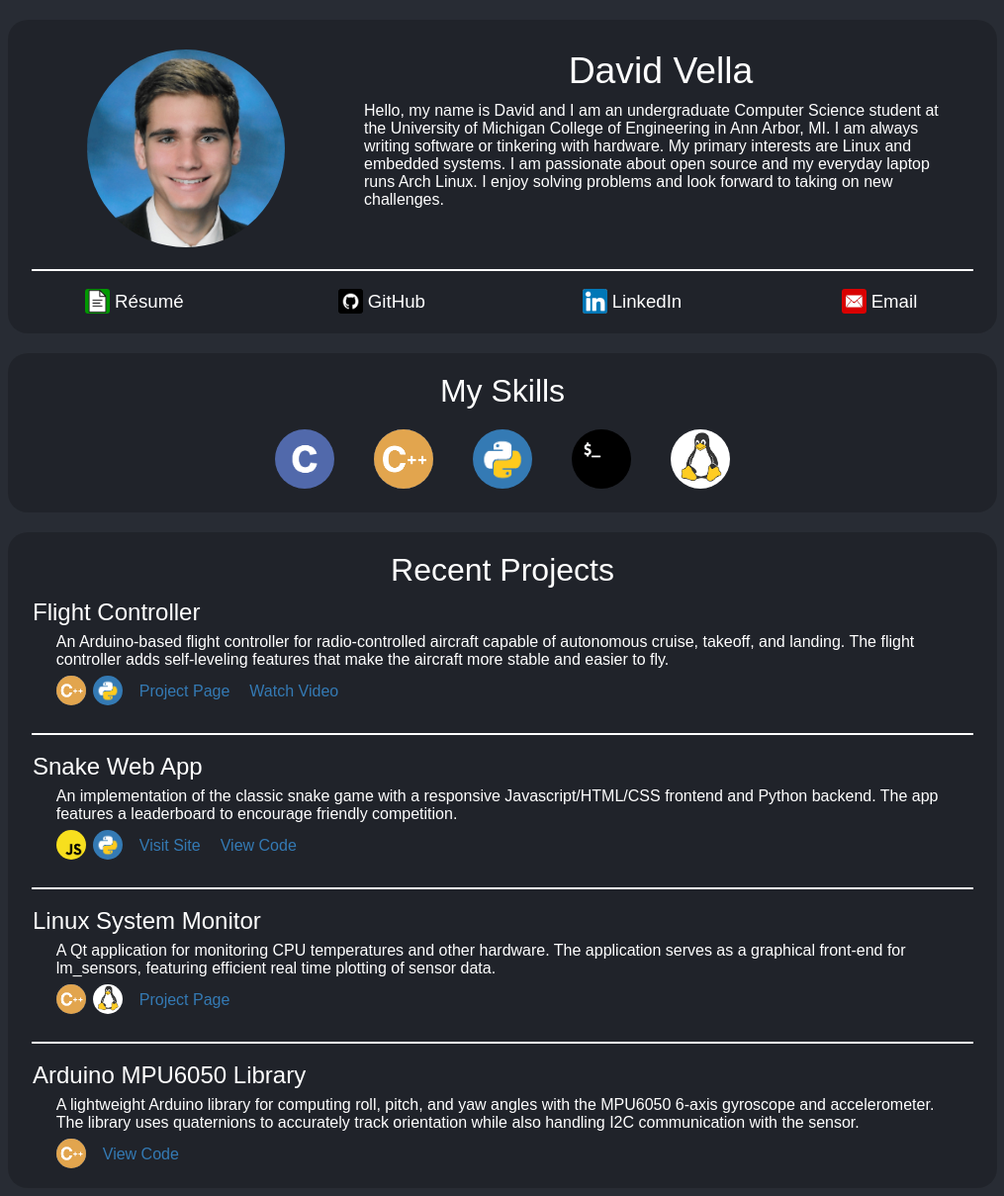
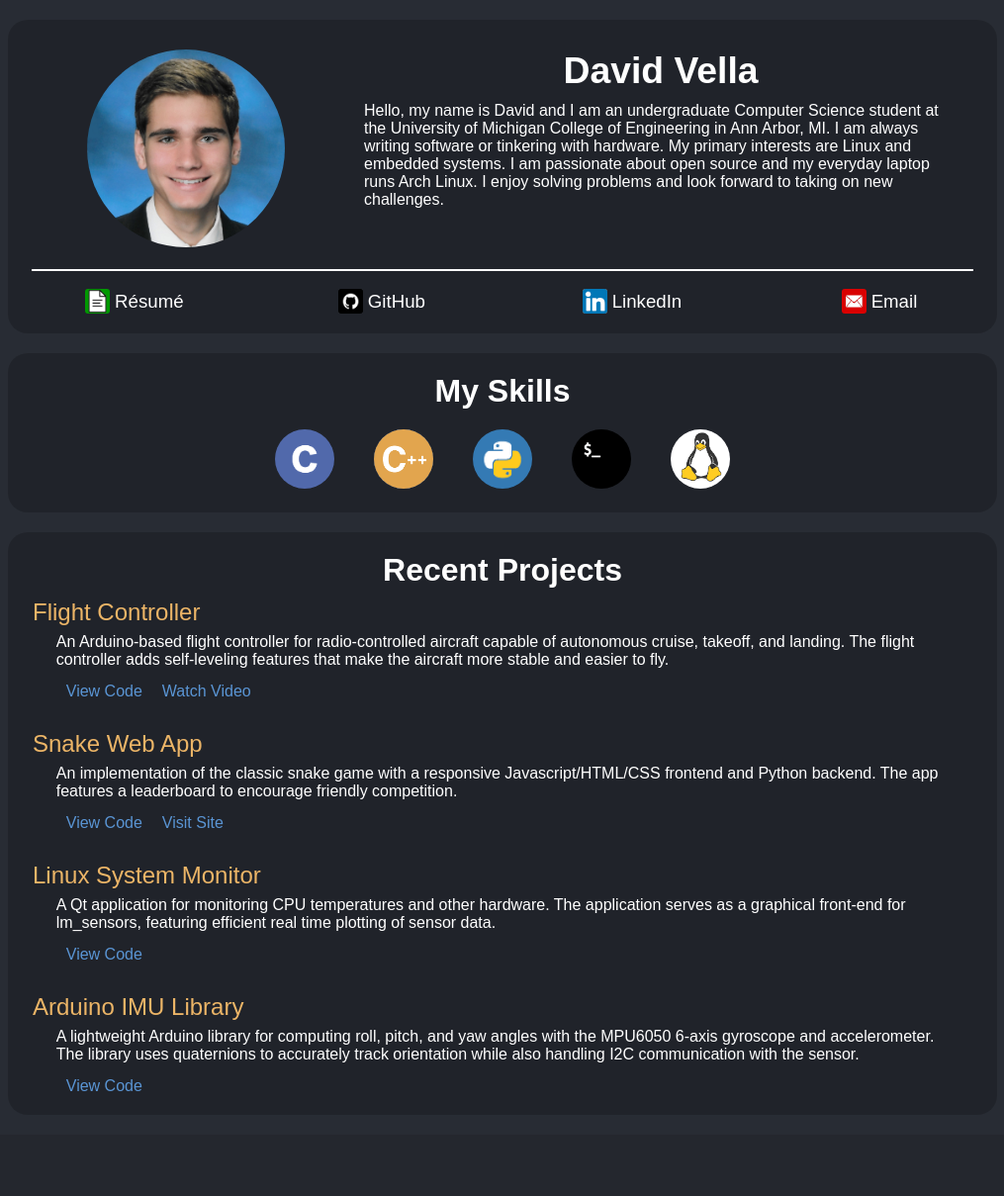
Before and after one commit to David-Vella/website, a Flask app: page / in a window 1280 px wide. Shown: the whole page at 99% size, without its empty margins (132-1147 px from the left). After the commit the page ends 1103 px from the top, so only its background shows below. Run offline with Flask 2, Linux system fonts and the light colour scheme; parts of the project's set-up code (start-up, migrations or seed data) failed here and were passed over.

Commit message:
Design tweaks

```diff
--- a/app/static/home.css
+++ b/app/static/home.css
@@ -26,11 +26,13 @@ a:hover {
     margin-left: auto;
     margin-right: auto;
     margin-top: 20px;
+    margin-bottom: 20px;
 }
 .box-title {
     font-size: 24pt;
     text-align: center;
     padding-top: 20px;
+    font-weight: 550;
 }
 .biography {
     /* background-color: green; */
@@ -70,6 +72,7 @@ img.portrait {
     font-size: 28pt;
     text-align: center;
     padding-bottom: 10px;
+    font-weight: 550;
 }
 .summary {
     text-align: left;
@@ -180,6 +183,8 @@ img.interest-item {
 }
 .project-title {
     font-size: 18pt;
+    color: rgb(236, 181, 103);
+    font-weight: 500;
 }
 .project-content {
     padding-left: 2.5%;
@@ -204,7 +209,7 @@ img.interest-item {
     margin-top: 7px;
     margin-right: 10px;
     margin-left: 10px;
-    color: rgb(52, 122, 180);
+    color: rgb(90, 149, 212);
 }
 @media only screen and (max-width: 600px) {
     .project {
--- a/app/static/home.js
+++ b/app/static/home.js
@@ -32,9 +32,7 @@ function show_skill(text) {
     clearTimeout(timeout);
     let title = document.getElementById("interests-title");
     title.innerHTML = text;
-    title.style.color = "rgb(52, 122, 180)";
     timeout = setTimeout(function() {
         title.innerHTML = "My Skills";
-        title.style.color = "white";
-    }, 1500);
+    }, 1000);
 }
--- a/app/templates/home.html
+++ b/app/templates/home.html
@@ -5,7 +5,7 @@
     <meta name="viewport" content="width=device-width, initial-scale=1.0">
     <link rel="shortcut icon" type="img/png" href="{{ url_for('static', filename='portrait.png') }}">
     <link rel="stylesheet" type="text/css" href="{{ url_for('static', filename='home.css') }}">
-    <title>David Vella - Home</title>
+    <title>David Vella</title>
 </head>
 <body>
     <div class="box">
@@ -84,14 +84,11 @@
                     An Arduino-based flight controller for radio-controlled aircraft capable of autonomous cruise, takeoff, and landing. The flight controller adds self-leveling features that make the aircraft more stable and easier to fly.
                 </div>
                 <div class="project-icons">
-                    <img src="{{ url_for('static', filename='icon-cpp.png') }}">
-                    <img src="{{ url_for('static', filename='icon-python.png') }}">
-                    <a href="https://github.com/David-Vella/autopilot" target="_blank">Project Page</a>
+                    <a href="https://github.com/David-Vella/autopilot" target="_blank">View Code</a>
                     <a href="https://youtu.be/LKHaLUJmDkU" target="_blank">Watch Video</a>
                 </div>
             </div>
         </div>
-        <hr>
         <div class="project">
             <div class="project-title">
                 Snake Web App
@@ -101,14 +98,11 @@
                     An implementation of the classic snake game with a responsive Javascript/HTML/CSS frontend and Python backend. The app features a leaderboard to encourage friendly competition.
                 </div>
                 <div class="project-icons">
-                    <img src="{{ url_for('static', filename='icon-js.png') }}">
-                    <img src="{{ url_for('static', filename='icon-python.png') }}">
+                    <a href="https://github.com/David-Vella/website" target="_blank">View Code</a>
                     <a href="https://davidvella.me/snake" target="_blank">Visit Site</a>
-                    <a href="https://github.com/David-Vella/website" target="_blank">View Code</a>
                 </div>
             </div>
         </div>
-        <hr>
         <div class="project">
             <div class="project-title">
                 Linux System Monitor
@@ -118,23 +112,19 @@
                     A Qt application for monitoring CPU temperatures and other hardware. The application serves as a graphical front-end for <a href="https://github.com/lm-sensors/lm-sensors">lm_sensors</a>, featuring efficient real time plotting of sensor data.
                 </div>
                 <div class="project-icons">
-                    <img src="{{ url_for('static', filename='icon-cpp.png') }}">
-                    <img src="{{ url_for('static', filename='icon-linux.png') }}">
-                    <a href="https://github.com/David-Vella/system-monitor" target="_blank">Project Page</a>
+                    <a href="https://github.com/David-Vella/system-monitor" target="_blank">View Code</a>
                 </div>
             </div>
         </div>
-        <hr>
         <div class="project">
             <div class="project-title">
-                Arduino MPU6050 Library
+                Arduino IMU Library
             </div>
             <div class="project-content">
                 <div class="project-summary">
                     A lightweight Arduino library for computing roll, pitch, and yaw angles with the MPU6050 6-axis gyroscope and accelerometer. The library uses quaternions to accurately track orientation while also handling I2C communication with the sensor.
                 </div>
                 <div class="project-icons">
-                    <img src="{{ url_for('static', filename='icon-cpp.png') }}">
                     <a href="https://github.com/David-Vella/mpu6050" target="_blank">View Code</a>
                 </div>
             </div>
```
